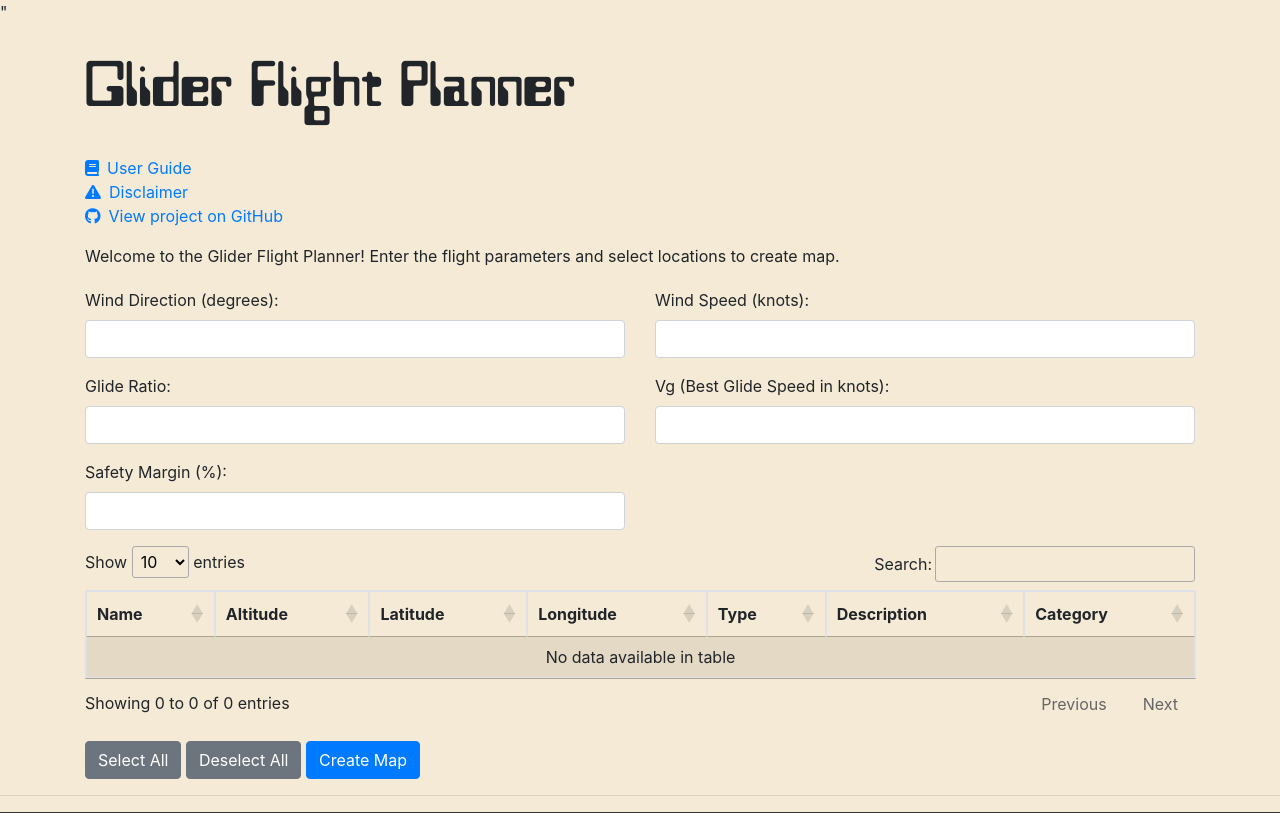
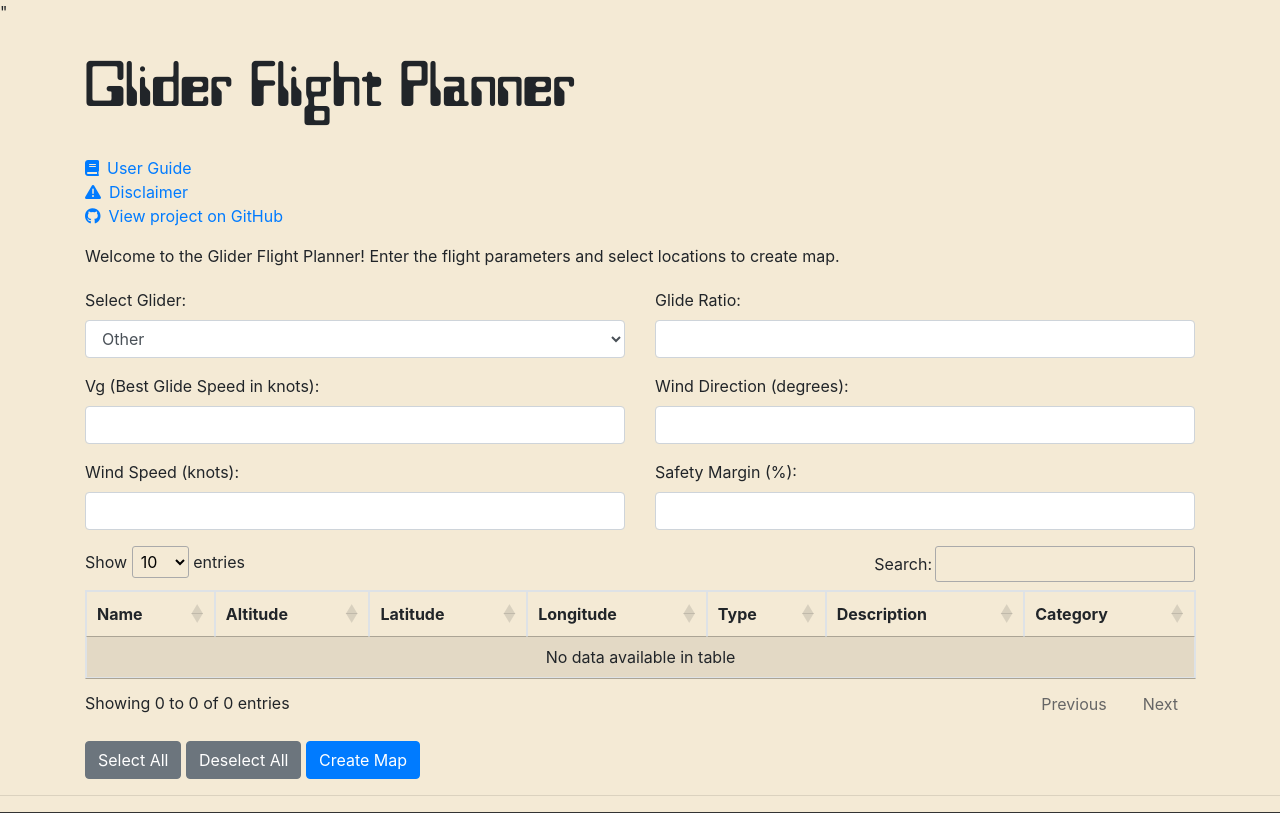
Before and after one commit to AlexCodeGlider/gliderFlightPlanner, a Flask app: template templates/index.html in a window 1280 px wide. Shown: the top 813 px of the page. Run offline with Flask 3, Linux system fonts and the light colour scheme; the template is opened without the code that fills it, so the values that code supplies are empty; some libraries are stand-ins or nearby versions.

Commit message:
Glider selection WIP

```diff
--- a/app.py
+++ b/app.py
@@ -7,6 +7,7 @@ from shapely.geometry import Point, Polygon, MultiPolygon
 from shapely.ops import unary_union
 import csv
 import ast
+import json
 
 app = Flask(__name__)
 
@@ -148,15 +149,32 @@ def index():
             row['Type'] = type_mapping.get(row['Type'], row['Type'])
             data.append(row)
 
+    # Load gliders data from CSV
+    gliders = []
+    with open('data/gliders.csv', 'r') as file:
+        reader = csv.DictReader(file)
+        for row in reader:
+            gliders.append(row)
+
     if request.method == "POST":
         # Extract selected rows from the table
         selected_rows = request.form.getlist('selectedRows[]')
-        print(selected_rows)
+
+        selected_glider = request.form['gliderSelection']
+        if selected_glider != "other":
+            for glider in gliders:
+                if glider['name'] == selected_glider:
+                    glide_ratio = float(glider['glide_ratio'])
+                    vg = float(glider['vg'])
+                    break
+        else:
+            glide_ratio = float(request.form['glideRatio'])
+            vg = float(request.form['vg'])
+
+
         # Extract new form data
         wind_direction = float(request.form['windDirection'])
         wind_speed = float(request.form['windSpeed'])
-        glide_ratio = float(request.form['glideRatio'])
-        vg = float(request.form['vg'])
         safety_margin = float(request.form['safetyMargin']) / 100
 
         # Create a form data dictionary
@@ -171,7 +189,8 @@ def index():
 
         return redirect(url_for('map_page', **form_data))
 
-    return render_template("index.html", data=data)
+    gliders_json = json.dumps(gliders)
+    return render_template("index.html", data=data, gliders_json=gliders_json)
 
 @app.route('/user-guide')
 def user_guide():
--- a/templates/index.html
+++ b/templates/index.html
@@ -2,6 +2,9 @@
 
 {% block content %}"
 <!-- templates/index.html -->
+<script>
+    var glidersData = JSON.parse('{{ gliders_json | tojson | safe }}');
+</script>
 <script>
     $(document).ready( function () {
         var table = $('#locationsTable').DataTable({
@@ -46,6 +49,22 @@
             });
         });
     } );
+    function handleGliderSelection() {
+        var gliderSelection = document.getElementById("gliderSelection").value;
+        var glideRatioInput = document.getElementById("glideRatio");
+        var vgInput = document.getElementById("vg");
+        if (gliderSelection == "other") {
+            glideRatioInput.removeAttribute("readonly");
+            vgInput.removeAttribute("readonly");
+        } else {
+            if (glidersData[gliderSelection]) {
+                glideRatioInput.value = glidersData[gliderSelection].glide_ratio;
+                vgInput.value = glidersData[gliderSelection].vg;
+                glideRatioInput.setAttribute("readonly", true);
+                vgInput.setAttribute("readonly", true);
+            }
+        }
+    }
 </script>
 
 <body>
@@ -73,14 +92,13 @@
             <div class="row pt-1">
                 <div class="col-md-6">
                     <div class="form-group">
-                        <label for="windDirection">Wind Direction (degrees):</label>
-                        <input type="number" class="form-control" id="windDirection" name="windDirection" min="0" max="360" required>
-                    </div>
-                </div>
-                <div class="col-md-6">
-                    <div class="form-group">
-                        <label for="windSpeed">Wind Speed (knots):</label>
-                        <input type="number" class="form-control" id="windSpeed" name="windSpeed" required>
+                        <label for="gliderSelection">Select Glider:</label>
+                        <select class="form-control" id="gliderSelection" name="gliderSelection" onchange="handleGliderSelection()">
+                            <option value="other">Other</option>
+                            {% for glider in gliders %}
+                            <option value="{{ glider.name }}">{{ glider.name }}</option>
+                            {% endfor %}
+                        </select>
                     </div>
                 </div>
                 <div class="col-md-6">
@@ -95,6 +113,21 @@
                         <input type="number" class="form-control" id="vg" name="vg" required>
                     </div>
                 </div>
+
+                <div class="col-md-6">
+                    <div class="form-group">
+                        <label for="windDirection">Wind Direction (degrees):</label>
+                        <input type="number" class="form-control" id="windDirection" name="windDirection" min="0" max="360" required>
+                    </div>
+                </div>
+
+                <div class="col-md-6">
+                    <div class="form-group">
+                        <label for="windSpeed">Wind Speed (knots):</label>
+                        <input type="number" class="form-control" id="windSpeed" name="windSpeed" required>
+                    </div>
+                </div>
+
                 <div class="col-md-6">
                     <div class="form-group">
                         <label for="safetyMargin">Safety Margin (%):</label>
```
